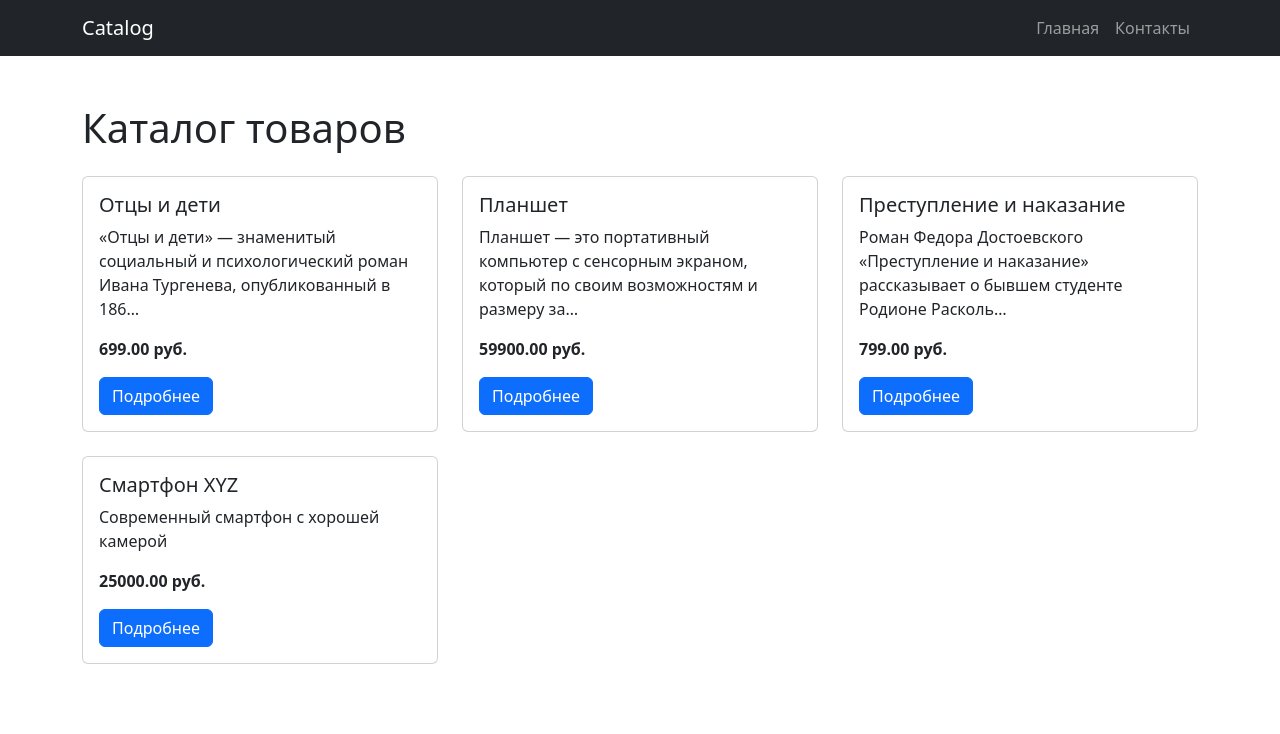
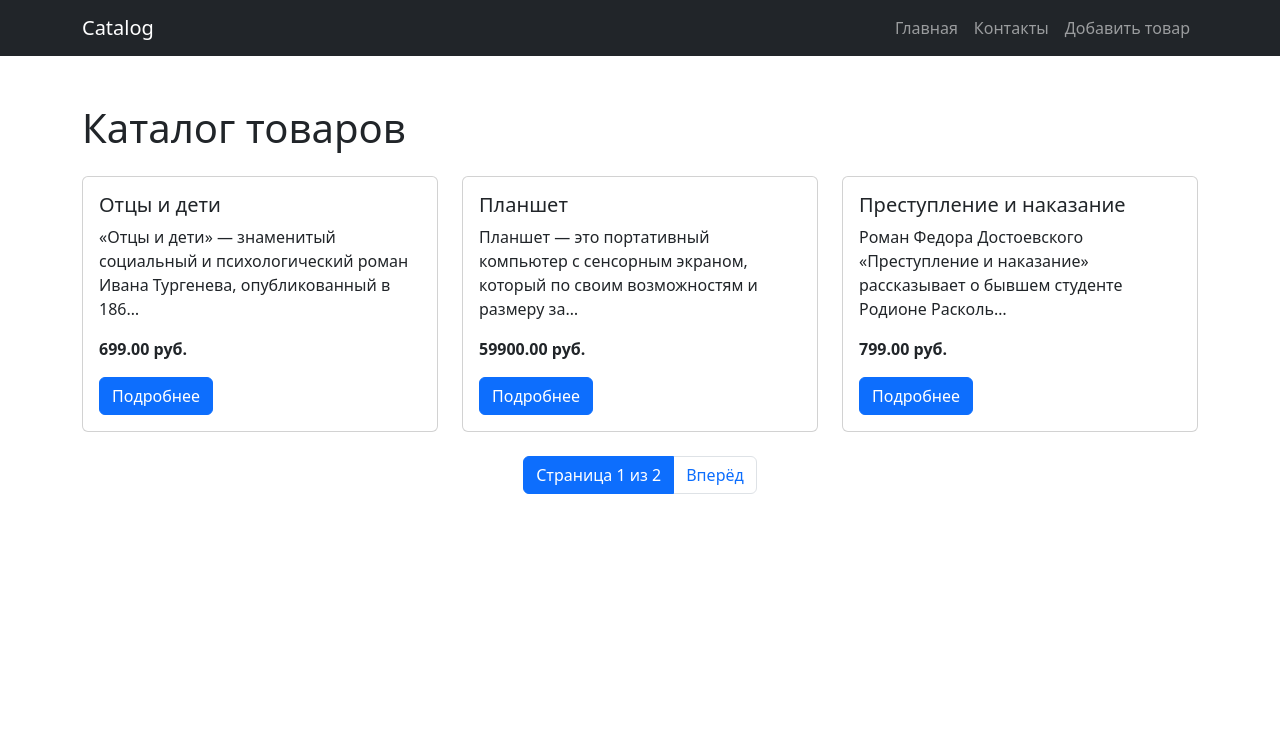
Before and after one commit to YuliaSoldatkina/homework_django, a Django app: page / in a window 1280 px wide. Shown: the top 734 px of the page. Run offline with Django 5.2, Linux system fonts and the light colour scheme; data comes from the database, SQL or seed files in the repository.

Commit message:
feat: add product creation form and pagination

```diff
--- a/catalog/templates/catalog/home.html
+++ b/catalog/templates/catalog/home.html
@@ -6,7 +6,7 @@
 <h1 class="mb-4">Каталог товаров</h1>
 
 <div class="row g-4">
-    {% for product in products %}
+    {% for product in page_obj %}
     <div class="col-md-4">
         <div class="card h-100">
             {% if product.image %}
@@ -29,4 +29,26 @@
     <p>Товары пока не добавлены.</p>
     {% endfor %}
 </div>
+
+<nav aria-label="Page navigation" class="mt-4">
+    <ul class="pagination justify-content-center">
+        {% if page_obj.has_previous %}
+        <li class="page-item">
+            <a class="page-link" href="?page={{ page_obj.previous_page_number }}">Назад</a>
+        </li>
+        {% endif %}
+
+        <li class="page-item active">
+            <span class="page-link">
+                Страница {{ page_obj.number }} из {{ page_obj.paginator.num_pages }}
+            </span>
+        </li>
+
+        {% if page_obj.has_next %}
+        <li class="page-item">
+            <a class="page-link" href="?page={{ page_obj.next_page_number }}">Вперёд</a>
+        </li>
+        {% endif %}
+    </ul>
+</nav>
 {% endblock %}
--- a/catalog/templates/catalog/includes/menu.html
+++ b/catalog/templates/catalog/includes/menu.html
@@ -4,6 +4,7 @@
         <div class="navbar-nav">
             <a class="nav-link" href="{% url 'home' %}">Главная</a>
             <a class="nav-link" href="{% url 'contacts' %}">Контакты</a>
+            <a class="nav-link" href="{% url 'product_create' %}">Добавить товар</a>
         </div>
     </div>
 </nav>
--- a/catalog/urls.py
+++ b/catalog/urls.py
@@ -7,6 +7,7 @@ from catalog.views import (
     home,
     contacts,
     product_detail,
+    ProductCreateView,
 )
 
 from django.conf import settings
@@ -20,6 +21,7 @@ urlpatterns = [
     path("api/", include(router.urls)),
     path("", home, name="home"),
     path("contacts/", contacts, name="contacts"),
+    path("products/create/", ProductCreateView.as_view(), name="product_create"),
     path("products/<int:pk>/", product_detail, name="product_detail"),
 ]
 
--- a/catalog/views.py
+++ b/catalog/views.py
@@ -1,13 +1,21 @@
+from django.core.paginator import Paginator
 from django.shortcuts import render, get_object_or_404
 from rest_framework import viewsets
 
 from catalog.models import Category, Product
 from catalog.serializers import CategorySerializer, ProductSerializer
+from django.urls import reverse_lazy
+from django.views.generic.edit import CreateView
 
 
 def home(request):
     products = Product.objects.all()
-    context = {"products": products}
+
+    paginator = Paginator(products, 3)
+    page_number = request.GET.get("page")
+    page_obj = paginator.get_page(page_number)
+
+    context = {"page_obj": page_obj}
     return render(request, "catalog/home.html", context)
 
 
@@ -29,3 +37,10 @@ def product_detail(request, pk):
     product = get_object_or_404(Product, pk=pk)
     context = {"product": product}
     return render(request, "catalog/product_detail.html", context)
+
+
+class ProductCreateView(CreateView):
+    model = Product
+    fields = ["name", "description", "image", "category", "price"]
+    template_name = "catalog/product_form.html"
+    success_url = reverse_lazy("home")
```
Also changed, not shown: catalog/templates/catalog/product_form.html (added, +16 -0 lines).
